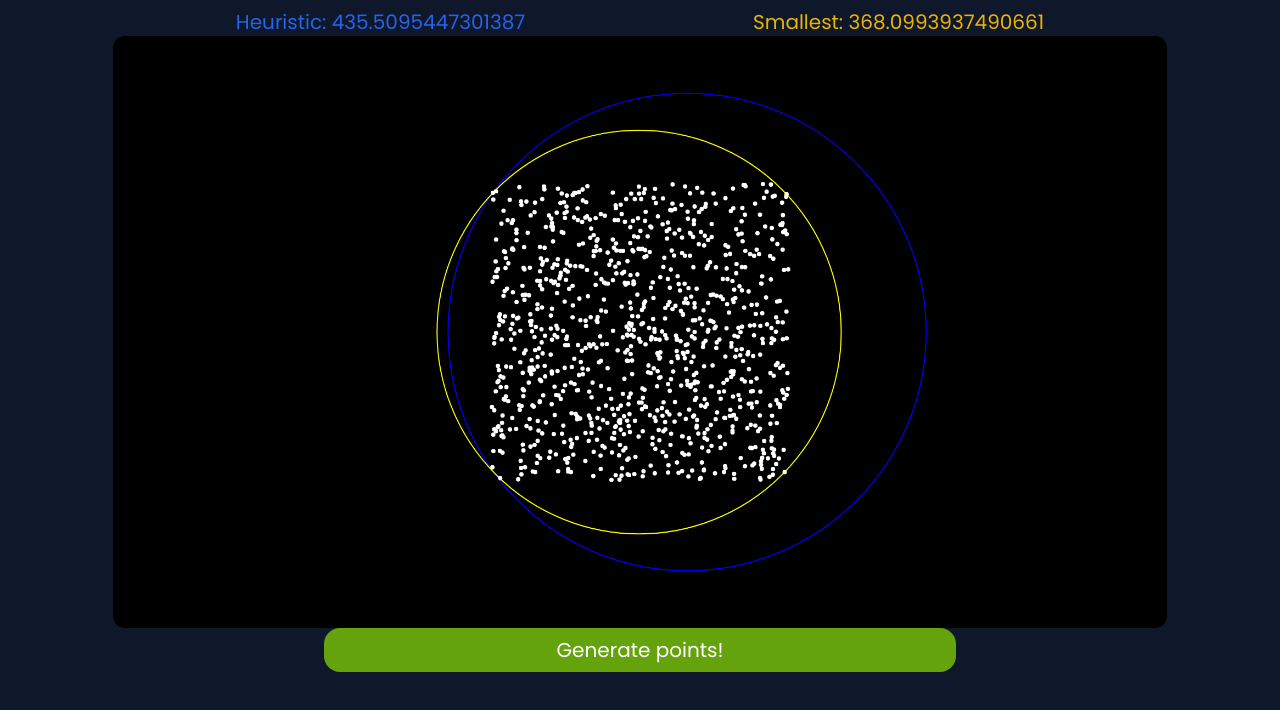
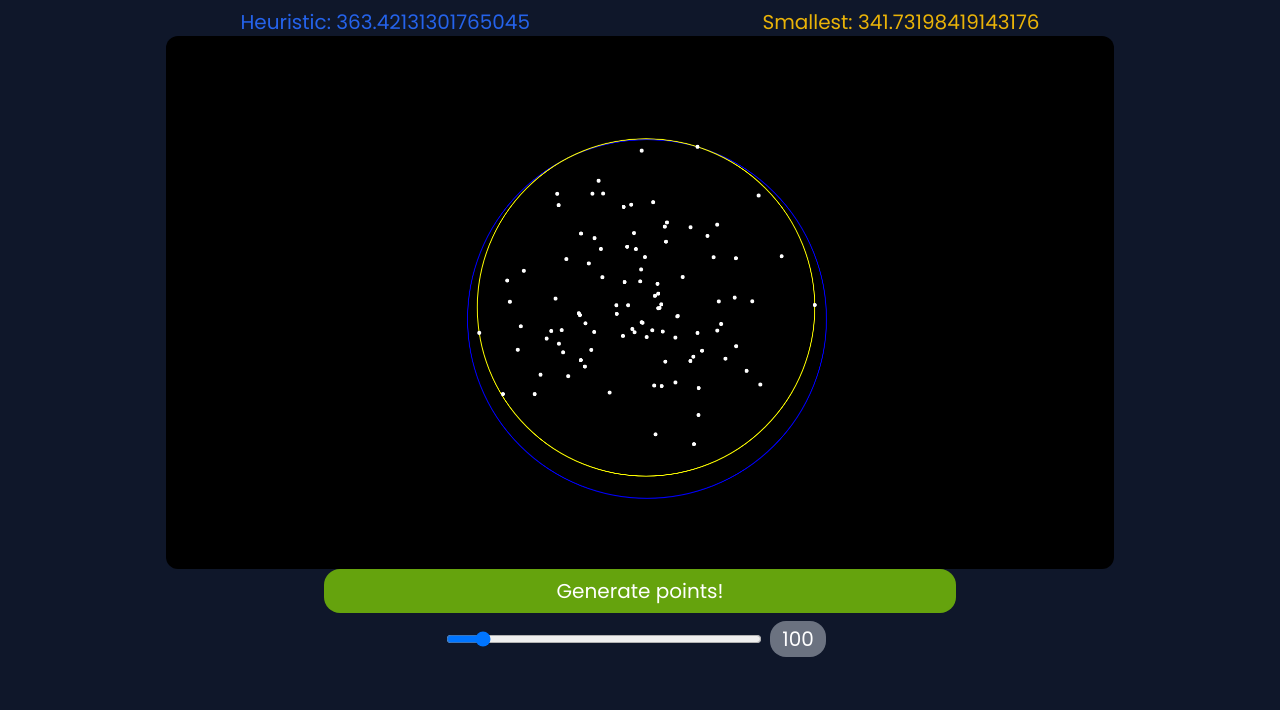
Before and after one commit to srNando0/smallest-enclosing-circle, a React (Vite) app: page / in a window 1280 px wide. Shown: the top 710 px of the page. Built offline with nearby package versions, Linux system fonts and the light colour scheme.

Commit message:
add inputs, inplement box-muller

```diff
--- a/src/App.tsx
+++ b/src/App.tsx
@@ -20,7 +20,7 @@ interface RadiusInfo {
 /*
 	Auxiliary Functions
 */
-function generateRandomPoint(
+/*function generateRandomPointSquare(
 	min: Vector2,
 	max: Vector2,
 ): Point {
@@ -30,6 +30,22 @@ function generateRandomPoint(
 		(1 - rand.x)*min.x + rand.x*max.x,
 		(1 - rand.y)*min.y + rand.y*max.y,
 	));
+}*/
+
+function generateRandomPointNormal(
+	center: Point,
+	std: number,
+): Point {
+	const rand: Vector2 = Vector2.random();
+
+	// Box–Muller transform
+	const phi: number = 2*Math.PI*rand.x;
+	const r: number = std*Math.sqrt(-2*Math.log(rand.y));
+
+	return Point.add(
+		center,
+		new Vector2(r*Math.cos(phi), r*Math.sin(phi))
+	);
 }
 
 
@@ -39,21 +55,21 @@ function generateRandomPoint(
 */
 function generatePointsAndCircle(
 	renderer: Renderer,
-	resolution: Resolution
+	resolution: Resolution,
+	numberOfPoints: number
 ): RadiusInfo {
 	const points: Point[] = [];
 
 	// Generate points
-	const center: Vector2 = new Vector2(resolution.width/2, resolution.height/2);
+	const center: Point = new Point(new Vector2(resolution.width/2, resolution.height/2));
 	const maxResolution: number = (resolution.height < resolution.width) ? resolution.height : resolution.width;
-	const min: Vector2 = Vector2.sub(center, new Vector2(maxResolution/4, maxResolution/4));
-	const max: Vector2 = Vector2.add(center, new Vector2(maxResolution/4, maxResolution/4));
+	//const min: Vector2 = Vector2.sub(center, new Vector2(maxResolution/4, maxResolution/4));
+	//const max: Vector2 = Vector2.add(center, new Vector2(maxResolution/4, maxResolution/4));
 
-	const numOfPoints: number = 1000;
-	for (let i = 0; i < numOfPoints; i++) {
-		const point: Point = generateRandomPoint(
-			min,
-			max
+	for (let i = 0; i < numberOfPoints; i++) {
+		const point: Point = generateRandomPointNormal(
+			center,
+			maxResolution/8
 		);
 
 		points.push(point);
@@ -115,8 +131,6 @@ const App = ():ReactNode => {
 	/*
 		Variables
 	*/
-	const canvasRef: RefObject<HTMLCanvasElement> = useRef<HTMLCanvasElement>(null);
-	const renderer = useRef<Renderer | null>(null);
 	const canvasResolution: Resolution = {
 		width: 10*192,
 		height: 10*108
@@ -131,7 +145,7 @@ const App = ():ReactNode => {
 		if (renderer.current == null)
 			throw new NullError("renderer is null");
 
-		setRadiusInfo(generatePointsAndCircle(renderer.current, canvasResolution));
+		setRadiusInfo(generatePointsAndCircle(renderer.current, canvasResolution, numberOfPoints));
 	}
 
 
@@ -139,10 +153,14 @@ const App = ():ReactNode => {
 	/*
 		Hooks
 	*/
+	const canvasRef: RefObject<HTMLCanvasElement> = useRef<HTMLCanvasElement>(null);
+	const renderer = useRef<Renderer | null>(null);
+
 	const [radiusInfo, setRadiusInfo] = useState<{heuristic: number, smallest: number}>({
 		heuristic: 0,
 		smallest: 0
 	});
+	const [numberOfPoints, setNumberOfPoints] = useState<number>(100);
 
 	useEffect(() => {
 		// Exit if the canvas is not loaded yet
@@ -158,7 +176,7 @@ const App = ():ReactNode => {
 		try {
 			renderer.current = new Renderer(current, canvasResolution);
 
-			setRadiusInfo(generatePointsAndCircle(renderer.current, canvasResolution));
+			setRadiusInfo(generatePointsAndCircle(renderer.current, canvasResolution, numberOfPoints));
 		} catch (e: unknown) {
 			if (e instanceof Error) {
 				console.error(e.name);
@@ -176,8 +194,30 @@ const App = ():ReactNode => {
 				<h1 className="self-center text-blue-600">Heuristic: {radiusInfo.heuristic}</h1>
 				<h1 className="self-center text-yellow-500">Smallest: {radiusInfo.smallest}</h1>
 			</div>
-			<canvas ref={canvasRef} className="w-5/6 self-center bg-black rounded-xl" style = {{imageRendering: "crisp-edges"}}/>
+			<canvas ref={canvasRef} className="w-3/4 self-center bg-black rounded-xl" style={{imageRendering: "crisp-edges"}}/>
 			<button className="p-2 w-1/2 self-center bg-lime-600 rounded-2xl" onClick={clickGenerate}>Generate points!</button>
+			<div className="flex justify-center">
+				<input
+					className="w-1/4"
+					type="range"
+					min="2"
+					max="1000"
+					value={numberOfPoints}
+					onChange={(e) => setNumberOfPoints(Number(e.target.value))}
+				/>
+				<input
+					className="m-2 p-1 w-14 text-center
+					bg-gray-500 border-0 rounded-2xl
+					focus:outline-none focus:ring-lime-600 focus:border-lime-600 focus:ring-2
+					[appearance:textfield] [&::-webkit-outer-spin-button]:appearance-none [&::-webkit-inner-spin-button]:appearance-none"
+					style={{WebkitAppearance: "none"}}
+					type="number"
+					min="2"
+					max="1000"
+					value={numberOfPoints}
+					onChange={(e) => setNumberOfPoints(Number(e.target.value))}
+				/>
+			</div>
 		</div>
 		</>
 	);
```
